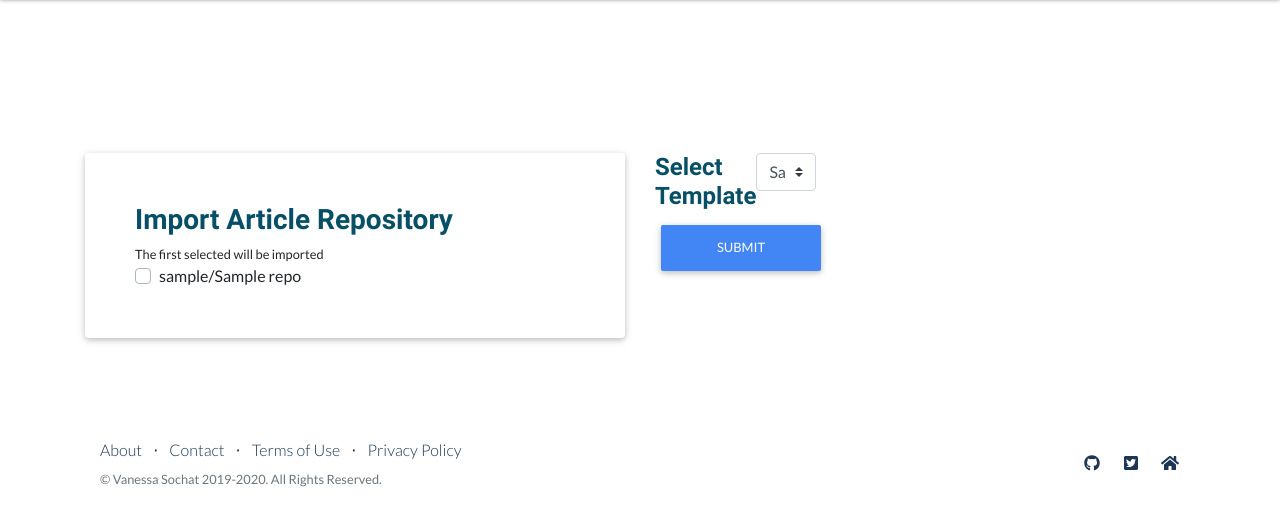
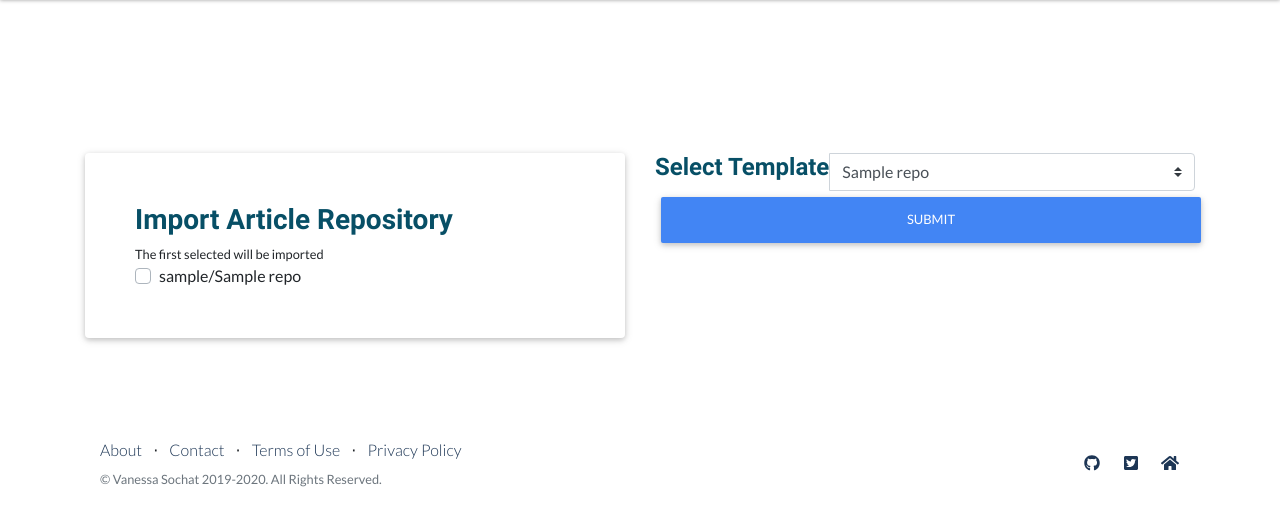
Before and after one commit to vsoch/askci, a Django app: template askci/apps/main/templates/articles/import_article.html in a window 1280 px wide. Shown: the part 63-589 px from the top of the page. Run offline with Django 3.2, Linux system fonts and the light colour scheme; the template is opened without the code that fills it: most values are stand-ins (such as "Sample title", 1, 10 or a date in 2020); some libraries are stand-ins or nearby versions.

Commit message:
updated wrong view
Signed-off-by: Vanessa Sochat <vsochat@stanford.edu>

```diff
--- a/askci/apps/main/templates/articles/import_article.html
+++ b/askci/apps/main/templates/articles/import_article.html
@@ -23,13 +23,11 @@
             {% else %}<p style="martin-top:20px" class="alert alert-info">You don't have any askci-term-* repos to import!</p>{% endif %}
        </div>
    </div>
-   <div class="col-md-2">{% if repos %}
+   <div class="col-md-6">{% if repos %}
         <div class="input-group">
-           <div class="input-group-prepend">
               <h4>Select Template</h4>
 	      <select class="custom-select" id="selectTemplate" name='template' required>{% for template in templates %}<option value="{{ template.uuid }}"{% if forloop.first %}selected{% endif %}>{{ template.repo }}</option>{% endfor %}
 	      </select>
-           </div>
        </div>
        <input id='submit-button' style="width:100%" type='submit' name='submit' class="btn btn-primary"/>{% endif %}
     </div>
```
